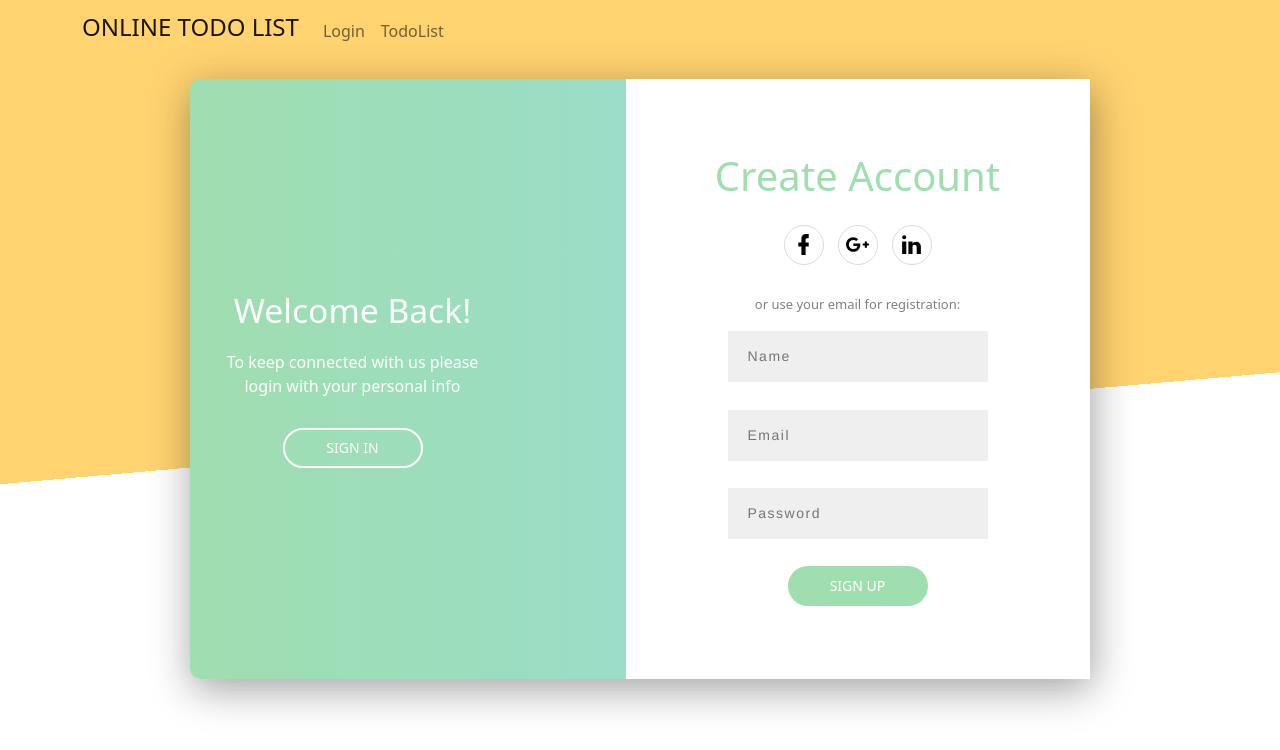
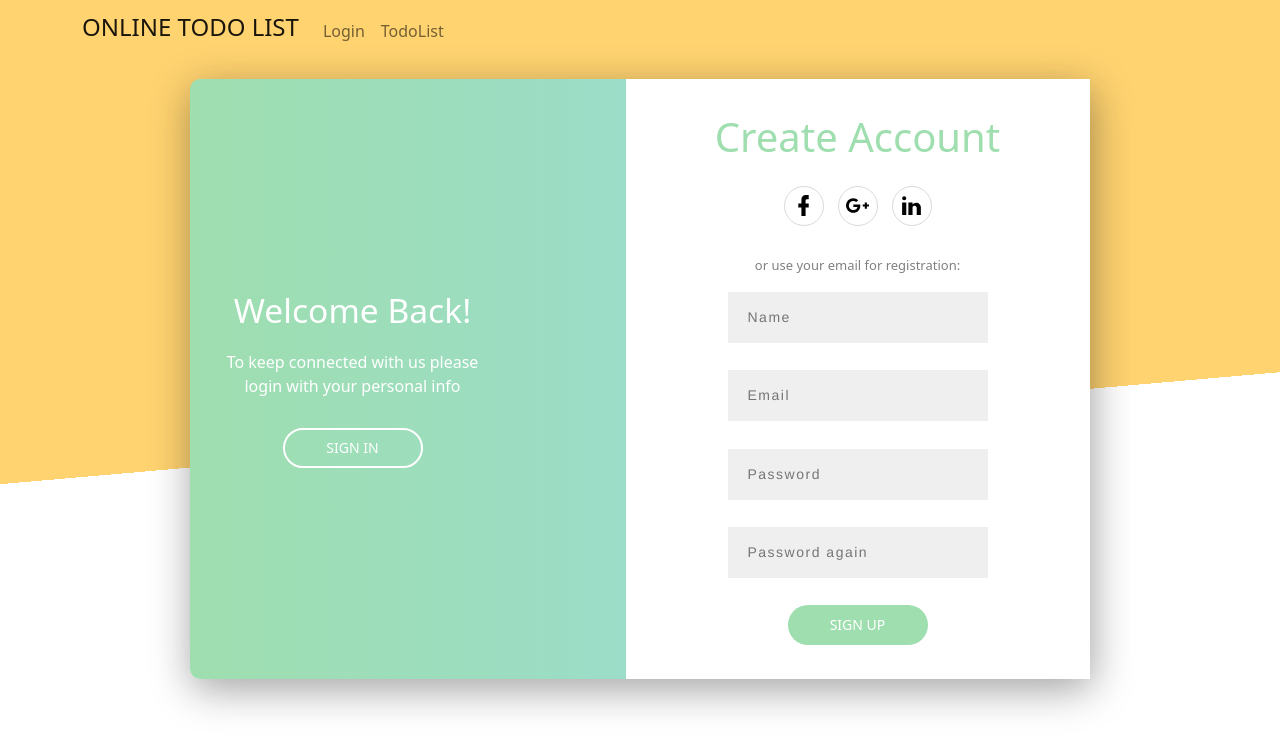
Before and after one commit to Eva813/react-Todo, a React (Create React App) app: page /#/signUp in a window 1280 px wide. Before the commit this address led to /#/SignUp. Shown: the top 750 px of the page. Built offline with nearby package versions, Linux system fonts and the light colour scheme.

Commit message:
feat:add confirm_password

```diff
--- a/src/components/SignUp.js
+++ b/src/components/SignUp.js
@@ -1,7 +1,7 @@
 import React, { useState, useEffect, useRef } from "react";
 import { useNavigate } from "react-router-dom"
 import '../signUp.css'
-import { useForm } from "react-hook-form";
+import { useForm, watch } from "react-hook-form";
 import { useAuth } from "./Context";
 
 //https://bobbyhadz.com/blog/react-add-remove-class-on-click
@@ -81,8 +81,21 @@ const SignUp = () => {
                 <p className="error-message">{errors.nickname?.message}</p>
                 <input placeholder="Email" {...register("email", { required: { value: true, message: "Email Address is required" }, pattern: { value: /^\S+@\S+$/i, message: "follow Email rule" } })} />
                 <p className="error-message">{errors.email?.message}</p>
-                <input type="password" placeholder="Password"  {...register("password", { required: { value: true, message: "Password is required" }, minLength: { value: 6, message: "min length is 6" } })} />
+                <input type="password" placeholder="Password" name="password" id="password" {...register("password", { required: { value: true, message: "Password is required" }, minLength: { value: 6, message: "min length is 6" } })} />
                 <p className="error-message">{errors.password?.message}</p>
+                {/* 再次輸入 */}
+                {/* <p className="error-message">{errors.email?.message}</p> */}
+                <input type="password" placeholder="Password again" id="confirm_password" name="confirm_password"
+                  {...register("confirm_password", {
+                    required: { value: true },
+                    minLength: { value: 6, message: "min length is 6" },
+                    validate: (val) => {
+                      if (watch('password') != val) {
+                        return "Your passwords do no match";
+                      }
+                    }
+                  })} />
+                <p className="error-message">{errors.confirm_password?.message}</p>
                 <button className="control-button up" type="submit">Sign Up</button>
               </form>
             </div>
```
